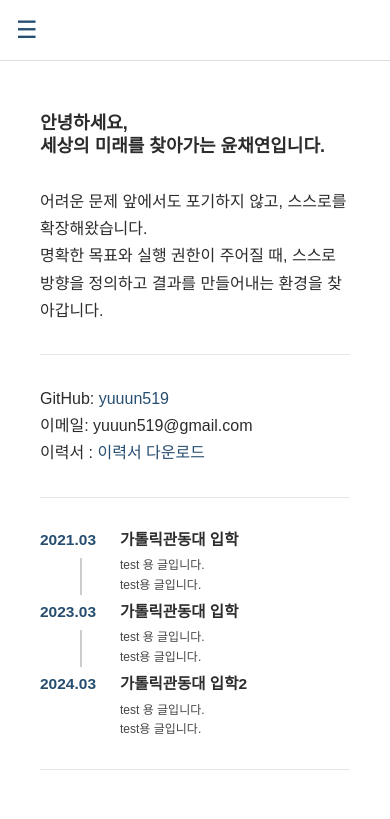
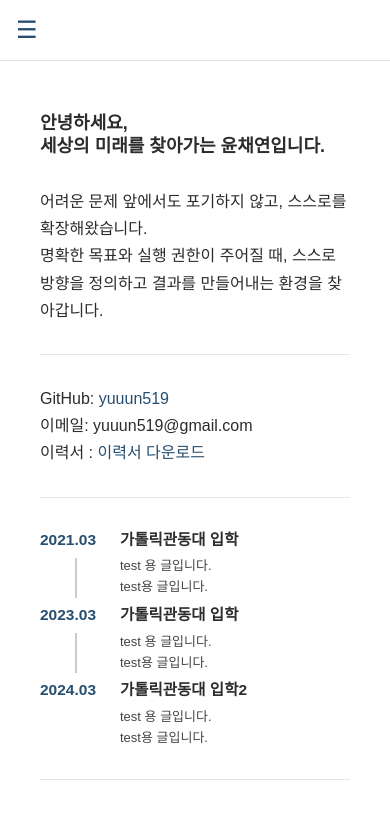
Before and after one commit to yuuun519/yuuun519.github.io, a Jekyll site: the page built from index.md, in a window 390 px wide. Shown: the top 819 px of the page. Built offline with Jekyll 4.4.1, drawn with Linux system fonts in a browser that asks for light colours; some web fonts are replaced.

Commit message:
ver 0.0.27

```diff
--- a/assets/style.css
+++ b/assets/style.css
@@ -333,14 +333,14 @@ hr {
   content: '';
   position: absolute;
   top: 30px; /* 선 시작점: 첫줄 아래 */
-  left: 40px;  /* 선 위치 (살짝 우측으로) */
+  left: 35px;  /* 선 위치 (살짝 우측으로) */
   width: 2px;
   height: calc(100% - 30px); /* 선 길이 */
   background: #ccc;
 }
 .t-content p {
   margin: 0;
-  font-size: 12px;
+  font-size: 13px;
   color: #444;
   line-height: 1.6;
 }
@@ -354,7 +354,7 @@ hr {
   }
 
   .nav-section a {
-    font-size: 12px;
+    font-size: 14px;
   }
 
   .sub-nav li {
```
